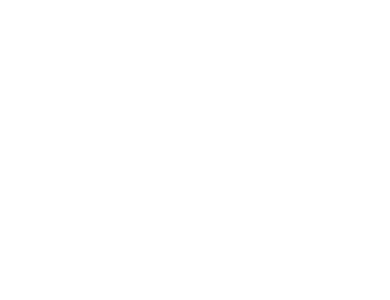
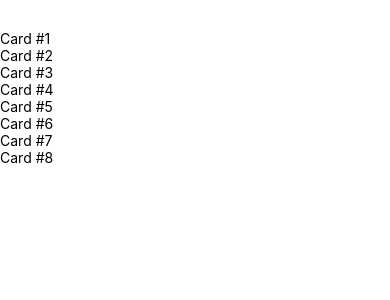
Before and after one commit to crhwebdev-courses/react-native-swipe, a React Native app: screen / in a window 390 px wide. Shown: the top 300 px of the page. Built offline with nearby package versions, Linux system fonts and the light colour scheme.

Commit message:
Render basic cards using data passed to App in Deck using renderCard method in App.js

```diff
--- a/App.js
+++ b/App.js
@@ -1,5 +1,5 @@
 import React from 'react';
-import { StyleSheet, View } from 'react-native';
+import { StyleSheet, View, Text } from 'react-native';
 import Deck from './src/Deck';
 
 const DATA = [
@@ -46,10 +46,14 @@
 ];
 
 export default class App extends React.Component {
+  renderCard(item) {
+    return <Text key={item.id}>{item.text}</Text>;
+  }
+
   render() {
     return (
       <View style={styles.container}>
-        <Deck />
+        <Deck data={DATA} renderCard={this.renderCard} />
       </View>
     );
   }
--- a/src/Deck.js
+++ b/src/Deck.js
@@ -2,8 +2,14 @@
 import { View, Animated } from 'react-native';
 
 class Deck extends Component {
+  renderCards() {
+    return this.props.data.map(item => {
+      return this.props.renderCard(item);
+    });
+  }
+
   render() {
-    return <View />;
+    return <View>{this.renderCards()}</View>;
   }
 }
 
```
